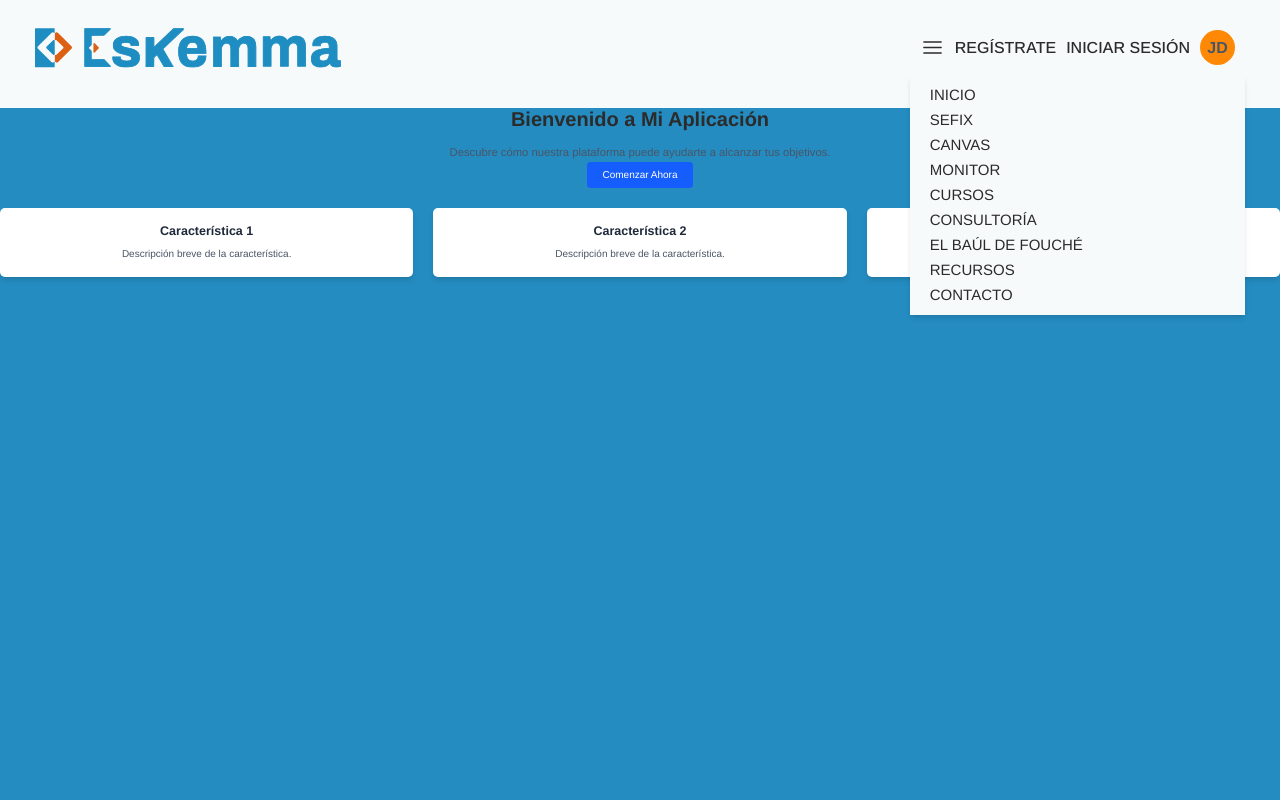
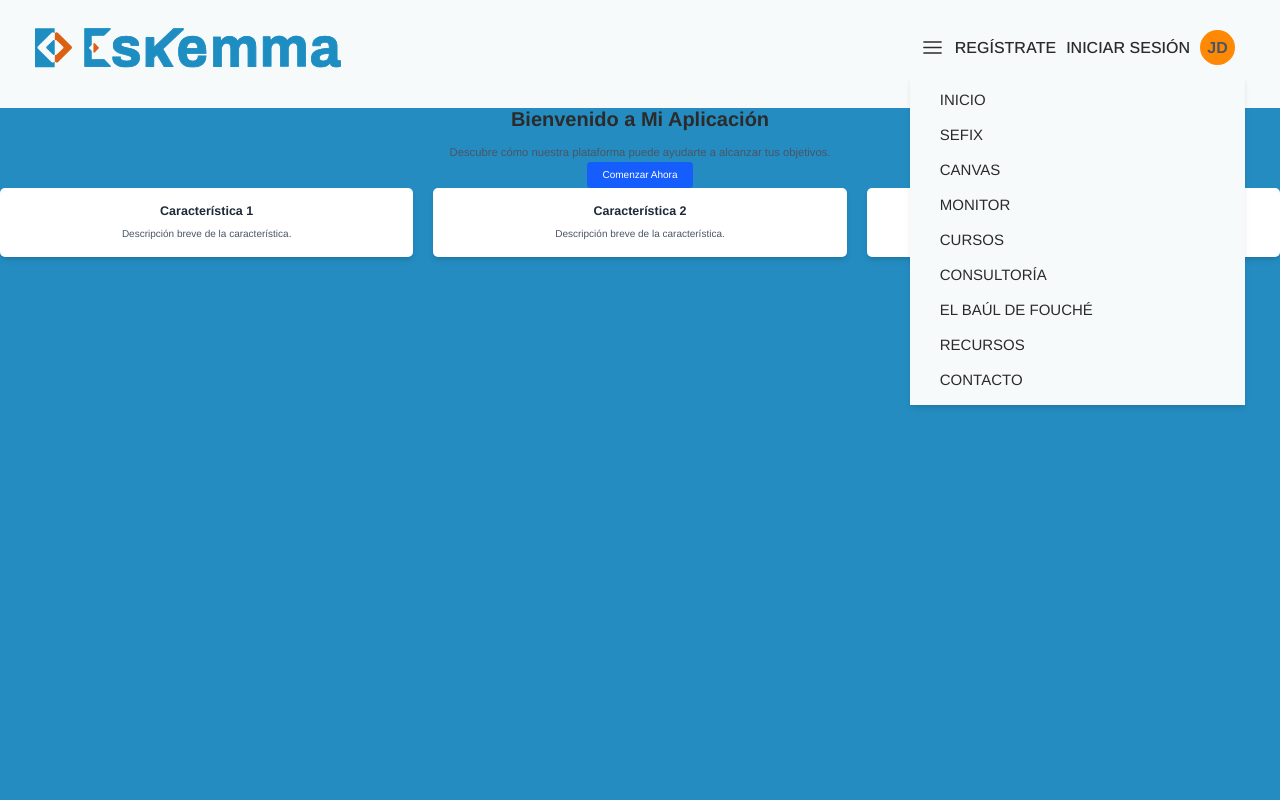
Before and after one commit to Raulss74/Eskemma-page, a React (Vite) app: page / in a window 1280 px wide. Both pictures are taken after a click on the button 932 px from the left and 47 px from the top of the page. Shown: the top 800 px of the page. Built offline with nearby package versions, Linux system fonts and the light colour scheme.

Commit message:
Actz 25-02-28 Header completo

```diff
--- a/src/components/Header.tsx
+++ b/src/components/Header.tsx
@@ -8,15 +8,17 @@ const Header = () => {
   const [isMenuOpen, setIsMenuOpen] = useState(false);
 
   return (
-    <header className="bg-white-eske text-black-eske py-10 px-14">
+    <header className="bg-white-eske text-black-eske py-10 px-14 sticky top-0 z-50">
       <div className="w-full flex justify-between items-center">
         {/* Logo */}
         <div className="flex items-center">
+          <a href="/" aria-label="Ir al inicio">
           <img
-            src="/src/assets/img/esk_log_csm.svg" // Asegúrate de que el archivo logo.svg esté en la carpeta pública o assets
+            src="/src/assets/img/esk_log_csm.svg"
             alt="Logo"
-            className="h-16 w-auto" // Ajusta el tamaño del logo según sea necesario
+            className="h-16 w-auto"
           />
+          </a>
         </div>
 
         {/* Ícono de Hamburguesa y Elementos de la Derecha */}
@@ -52,47 +54,74 @@ const Header = () => {
             <nav>
               <ul className="flex flex-col space-y-2 px-8">
                 <li>
-                  <a href="/" className="hover:text-bluegreen-eske hover:font-bold">
+                  <a
+                    href="/"
+                    className="block px-4 py-2 rounded hover:bg-blue-eske hover:text-white hover:font-bold transition-colors duration-300"
+                  >
                     INICIO
                   </a>
                 </li>
                 <li>
-                  <a href="/sefix" className="hover:text-bluegreen-eske hover:font-bold">
+                  <a
+                    href="/sefix"
+                    className="block px-4 py-2 rounded hover:bg-blue-eske hover:text-white hover:font-bold transition-colors duration-300"
+                  >
                     SEFIX
                   </a>
                 </li>
                 <li>
-                  <a href="/canvas" className="hover:text-bluegreen-eske hover:font-bold">
+                  <a
+                    href="/canvas"
+                    className="block px-4 py-2 rounded hover:bg-blue-eske hover:text-white hover:font-bold transition-colors duration-300"
+                  >
                     CANVAS
                   </a>
                 </li>
                 <li>
-                  <a href="/monitor" className="hover:text-bluegreen-eske hover:font-bold">
+                  <a
+                    href="/monitor"
+                    className="block px-4 py-2 rounded hover:bg-blue-eske hover:text-white hover:font-bold transition-colors duration-300"
+                  >
                     MONITOR
                   </a>
                 </li>
                 <li>
-                  <a href="/cursos" className="hover:text-bluegreen-eske hover:font-bold">
+                  <a
+                    href="/cursos"
+                    className="block px-4 py-2 rounded hover:bg-blue-eske hover:text-white hover:font-bold transition-colors duration-300"
+                  >
                     CURSOS
                   </a>
                 </li>
                 <li>
-                  <a href="/consultoria" className="hover:text-bluegreen-eske hover:font-bold">
+                  <a
+                    href="/consultoria"
+                    className="block px-4 py-2 rounded hover:bg-blue-eske hover:text-white hover:font-bold transition-colors duration-300"
+                  >
                     CONSULTORÍA
                   </a>
                 </li>
                 <li>
-                  <a href="/elbauldefouche" className="hover:text-bluegreen-eske hover:font-bold">
+                  <a
+                    href="/elbauldefouche"
+                    className="block px-4 py-2 rounded hover:bg-blue-eske hover:text-white hover:font-bold transition-colors duration-300"
+                  >
                     EL BAÚL DE FOUCHÉ
                   </a>
                 </li>
                 <li>
-                  <a href="/recursos" className="hover:text-bluegreen-eske hover:font-bold">
+                  <a
+                    href="/recursos"
+                    className="block px-4 py-2 rounded hover:bg-blue-eske hover:text-white hover:font-bold transition-colors duration-300"
+                  >
                     RECURSOS
                   </a>
                 </li>
                 <li>
-                  <a href="/contacto" className="hover:text-bluegreen-eske hover:font-bold">
+                  <a
+                    href="/contacto"
+                    className="block px-4 py-2 rounded hover:bg-blue-eske hover:text-white hover:font-bold transition-colors duration-300"
+                  >
                     CONTACTO
                   </a>
                 </li>
--- a/src/pages/Home.tsx
+++ b/src/pages/Home.tsx
@@ -3,7 +3,7 @@ const Home = () => {
   return (
     <main className="flex flex-col items-center justify-center min-h-screen bg-blue-eske">
       {/* Sección Hero */}
-      <section className="text-center mb-8">
+      <section className="text-center">
         <h1 className="font-brand-primary text-4xl font-bold text-brand-primary">Bienvenido a Mi Aplicación</h1>
         <p className="mt-4 text-lg text-gray-600">
           Descubre cómo nuestra plataforma puede ayudarte a alcanzar tus objetivos.
--- a/src/pages/Sefix.tsx
+++ b/src/pages/Sefix.tsx
@@ -9,15 +9,15 @@ const Sefix = () => {
       <SefixSidebar />
 
       {/* Contenido principal */}
-      <main className="flex-1 p-4 overflow-y-auto">
+      <main className="flex-1 p-4 bg-white-eske overflow-y-auto">
         <h2 className="text-2xl font-bold text-gray-800">Sefix</h2>
         <p className="mt-2 text-gray-600">
           Esta es la página de Sefix. Aquí puedes agregar funcionalidades específicas.
         </p>
 
         {/* Ejemplo de contenido */}
-        <div className="mt-6 bg-white p-6 rounded-lg shadow-md">
-          <h3 className="text-xl font-semibold text-gray-700">Característica Principal</h3>
+        <div className="mt-6 bg-white-eke p-6 rounded-lg shadow-md">
+          <h3 className="text-xl bg-white-eske font-semibold text-gray-700">Característica Principal</h3>
           <p className="mt-2 text-gray-500">
             Descripción de la característica principal de Sefix.
           </p>
```
Also changed, not shown: src/assets/styles/utilities.css (+3 -8 lines).
